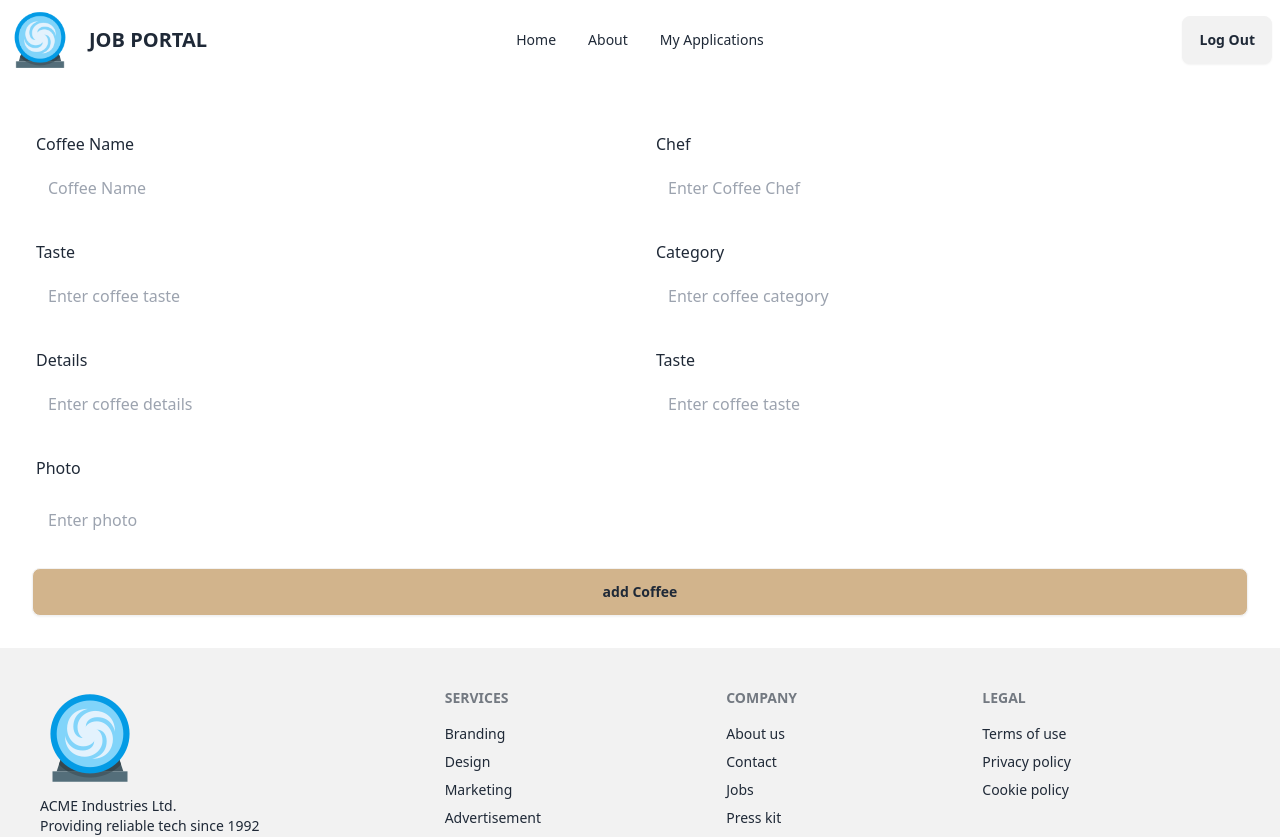
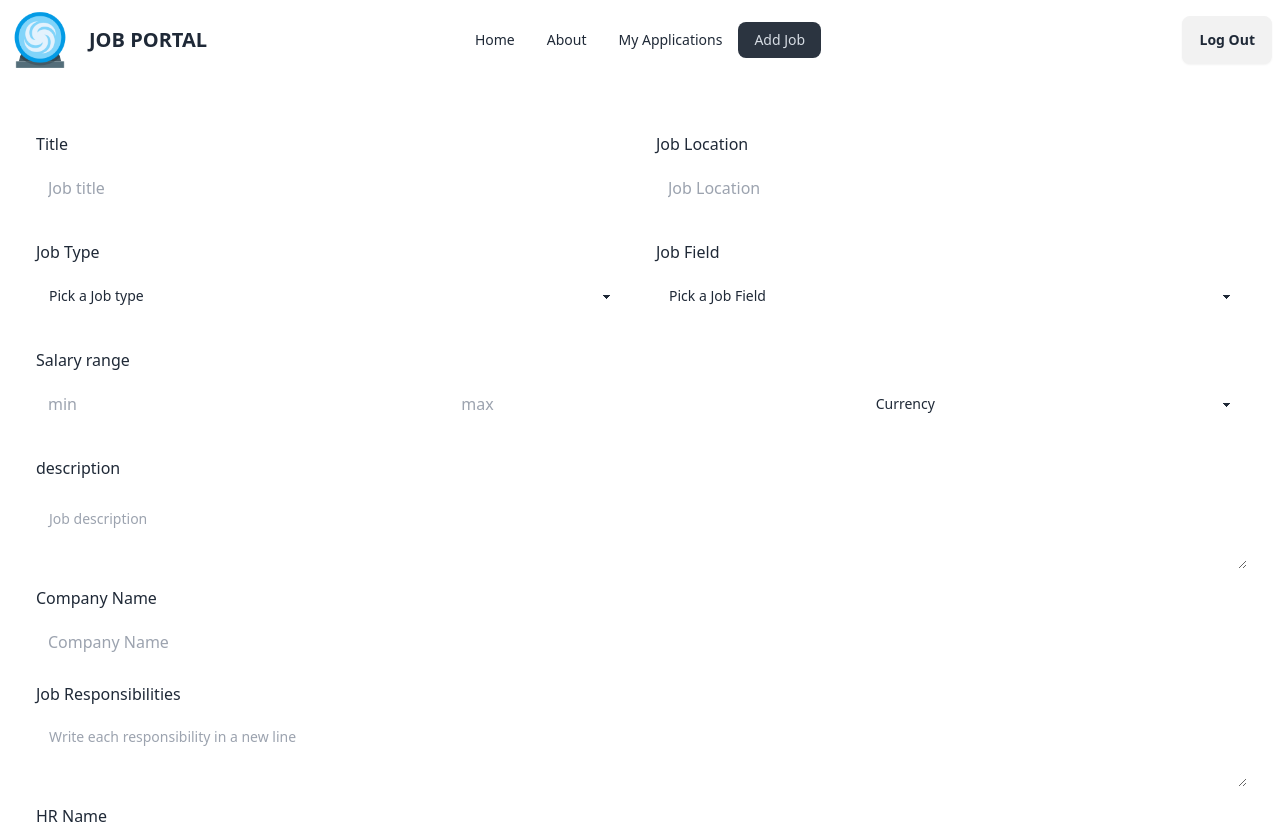
Before and after one commit to abu-tahir-sk/job-portal-client, a React (Vite) app: page /addJob in a window 1280 px wide. Shown: the top 837 px of the page. Built offline with nearby package versions, Linux system fonts and the light colour scheme; no server answers; sample sign-in values are in the browser's storage.

Commit message:
added form

```diff
--- a/src/pages/AddJob.jsx
+++ b/src/pages/AddJob.jsx
@@ -1,79 +1,149 @@
 const AddJob = () => {
+  const handleAddJob = (e) => {
+    e.preventDefault();
+    const formData = new FormData(e.target);
+    console.log(formData);
+    const initialData = Object.fromEntries(formData.entries());
+    console.log(initialData);
+    const { min, max, currency, ...newJob } = initialData;
+    console.log(min, max, currency, newJob);
+    newJob.salaryRange = { min, max, currency };
+    console.log(newJob)
+  };
   return (
     <div>
-                <form className="card-body" >
+      <form onSubmit={handleAddJob} className="card-body">
         <div className="flex justify-center items-center w-full gap-6 py-3">
           <div className="flex w-full flex-col">
-              <label className="label">Coffee Name</label>
+            <label className="label">Title</label>
             <input
-                name="name"
+              name="title"
               type="text"
               className="input w-full border-none "
-                placeholder="Coffee Name"
+              placeholder="Job title"
             />
           </div>
+          {/* Job Location */}
           <div className="flex flex-col w-full">
-              <label className="label">Chef</label>
+            <label className="label">Job Location</label>
             <input
-                name="chef"
+              name="location"
               type="text"
               className="input w-full border-none "
-                placeholder="Enter Coffee Chef"
+              placeholder="Job Location"
             />
           </div>
         </div>
 
         <div className="flex gap-6 pb-3">
+          {/* job type */}
           <div className="flex flex-col w-full">
-              <label className="label">Taste</label>
+            <label className="label">Job Type</label>
+            <select className="select select-ghost w-full" name="jobType">
+              <option disabled selected>
+                Pick a Job type
+              </option>
+              <option>Full-time</option>
+              <option>Intern</option>
+              <option>Part-time</option>
+            </select>
+          </div>
+          {/* job Field */}
+          <div className="flex flex-col w-full">
+            <label className="label">Job Field</label>
+            <select className="select select-ghost w-full" name="jobField">
+              <option disabled selected>
+                Pick a Job Field
+              </option>
+              <option>Engineering</option>
+              <option>Marketing</option>
+              <option>Finance</option>
+            </select>
+          </div>
+        </div>
+        <div className="grid grid-cols-1 md:grid-cols-2 lg:grid-cols-3 w-full gap-6 pb-3 items-end">
+          {/* min */}
+          <div className="flex flex-col w-full">
+            <label className="label">Salary range</label>
             <input
-                name="taste"
+              name="min"
+              type="text"
+              className="input w-full border-none "
+              placeholder="min"
+            />
+          </div>
+          {/* max */}
+          <div className="flex flex-col w-full">
+            <input
+              name="max"
               type="text"
               className="input w-full border-none"
-                placeholder="Enter coffee taste"
+              placeholder="max"
             />
           </div>
+          {/* Currency */}
+          <div className="flex flex-col w-full">
+            <select className="select select-ghost w-full" name="currency">
+              <option disabled selected>
+                Currency
+              </option>
+              <option>BDT</option>
+              <option>USD</option>
+              <option>INR</option>
+            </select>
+          </div>
+        </div>
+        {/* job description */}
 
+        <label className="label">description</label>
+
+        <textarea
+          className="textarea"
+          name="description"
+          placeholder="Job description"
+        ></textarea>
+        {/* Company Name */}
         <div className="flex flex-col w-full">
-              <label className="label">Category</label>
+          <label className="label">Company Name</label>
           <input
-                name="category"
+            name="CompanyName"
             type="text"
-                className="input w-full border-none bg-white"
-                placeholder="Enter coffee category"
+            className="input w-full border-none "
+            placeholder="Company Name"
           />
         </div>
+        {/* responsibilities */}
+        <div className="flex flex-col w-full">
+          <label className="label">Job Responsibilities</label>
+          <textarea
+            className="textarea"
+            name="responsibilities"
+            placeholder="Write each responsibility in a new line"
+          ></textarea>
         </div>
-          <div className="flex w-full gap-6 pb-3">
+        {/* HR Name */}
         <div className="flex flex-col w-full">
-              <label className="label">Details</label>
+          <label className="label">HR Name</label>
           <input
-                name="details"
+            name="hr_name"
             type="text"
             className="input w-full border-none "
-                placeholder="Enter coffee details"
+            placeholder="HR Name"
           />
         </div>
+        {/* company logo */}
         <div className="flex flex-col w-full">
-              <label className="label">Taste</label>
+          <label className="label">Company logo</label>
           <input
-                name="taste"
+            name="company_logo"
             type="text"
-                className="input w-full border-none"
-                placeholder="Enter coffee taste"
+            className="input w-full border-none "
+            placeholder="Company Logo URL"
           />
         </div>
-          </div>
+        {/* submit button */}
 
-          <label className="label">Photo</label>
-          <input
-            type="url"
-            name="photoURL"
-            className="input w-full border-none "
-            placeholder="Enter photo"
-          />
-
-          <button className="btn bg-[#D2B48C]  mt-4">add Coffee</button>
+        <button className="btn bg-[#D2B48C]  mt-4">Submit</button>
       </form>
     </div>
   );
--- a/src/pages/shared/Navbar.jsx
+++ b/src/pages/shared/Navbar.jsx
@@ -21,6 +21,11 @@ const Navbar = () => {
       {
         user && <li>
         <NavLink to="/myApplications">My Applications</NavLink>
+      </li>
+      }
+      {
+        user && <li>
+        <NavLink to="addJob">Add Job</NavLink>
       </li>
       }
     </>
--- a/src/router/router.jsx
+++ b/src/router/router.jsx
@@ -36,7 +36,7 @@ const router = createBrowserRouter([
       },
       {
         path: "addJob",
-        element: <AddJob />,
+        element: <PrivateRoute><AddJob /></PrivateRoute>,
       },
       {
         path: "/myApplications",
```
Lines whose indentation alone changed are shown as unchanged.
